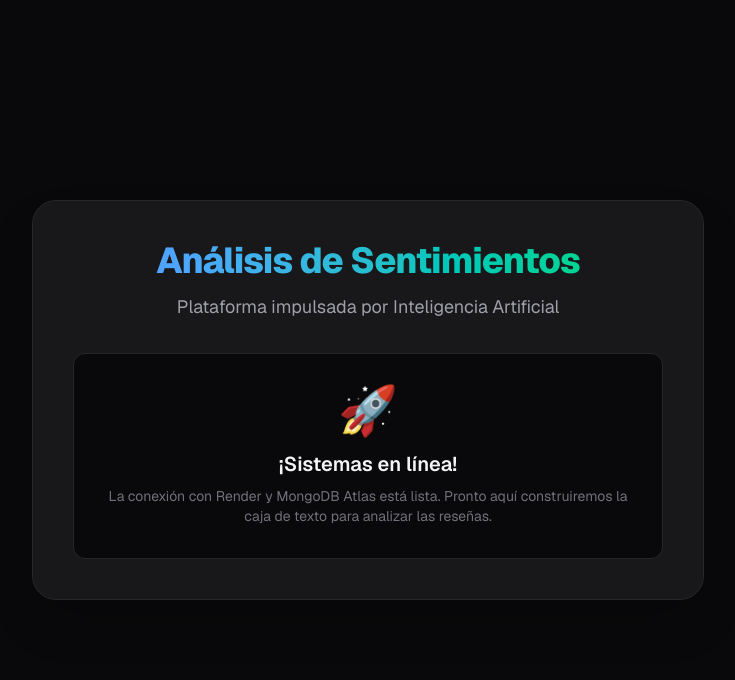
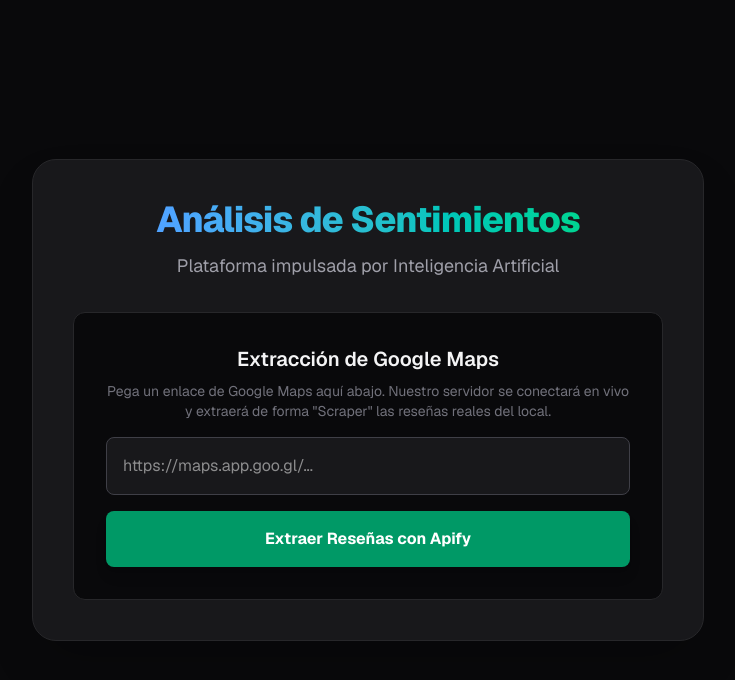
Before and after one commit to Matiasdiaz-sa/Proyecto, a Next.js app in the folder frontend/: page / in a window 1280 px wide. Shown: the top 680 px of the page, without its empty margins (272-1007 px from the left). Built offline with nearby package versions, Linux system fonts and the light colour scheme.

Commit message:
Adds Scraper test UI to frontend

```diff
--- a/frontend/src/app/page.tsx
+++ b/frontend/src/app/page.tsx
@@ -1,4 +1,32 @@
+"use client";
+import { useState } from "react";
+
 export default function Home() {
+  const [url, setUrl] = useState("");
+  const [loading, setLoading] = useState(false);
+  const [result, setResult] = useState<any>(null);
+
+  const testScraper = async () => {
+    if (!url) return;
+    setLoading(true);
+    setResult(null);
+    try {
+      // Reemplaza dobles barras al final si existieran
+      const apiUrl = process.env.NEXT_PUBLIC_API_URL?.replace(/\/+$/, "") || "http://localhost:8000/api/v1";
+      const res = await fetch(`${apiUrl}/reviews/scrape`, {
+        method: "POST",
+        headers: { "Content-Type": "application/json" },
+        body: JSON.stringify({ url, limit: 5 }) // Extraemos 5 para probar rápido
+      });
+      const data = await res.json();
+      setResult(data);
+    } catch (e: any) {
+      setResult({ error: e.message });
+    } finally {
+      setLoading(false);
+    }
+  };
+
   return (
     <div className="min-h-screen bg-zinc-950 flex flex-col items-center justify-center font-sans text-zinc-100 p-6">
       <div className="max-w-2xl w-full flex flex-col items-center space-y-8 bg-zinc-900 border border-zinc-800 rounded-3xl p-10 shadow-2xl">
@@ -13,15 +41,37 @@ export default function Home() {
           </p>
         </div>
 
-        {/* Placeholder para la App */}
-        <div className="w-full bg-zinc-950 rounded-xl p-8 border border-zinc-800 text-center">
-          <span className="text-5xl mb-4 block">🚀</span>
-          <h2 className="text-xl font-semibold mb-2">¡Sistemas en línea!</h2>
-          <p className="text-zinc-500 text-sm">
-            La conexión con Render y MongoDB Atlas está lista.
-            Pronto aquí construiremos la caja de texto para analizar las reseñas.
+        {/* Input UI */}
+        <div className="w-full bg-zinc-950 rounded-xl p-8 border border-zinc-800 flex flex-col space-y-4">
+          <h2 className="text-xl font-semibold mb-2 text-center">Extracción de Google Maps</h2>
+          <p className="text-zinc-500 text-sm text-center mb-4">
+            Pega un enlace de Google Maps aquí abajo. Nuestro servidor se conectará en vivo y extraerá de forma "Scraper" las reseñas reales del local.
           </p>
+          <input
+            type="text"
+            className="w-full bg-zinc-900 text-white p-4 rounded-lg outline-none border border-zinc-700 focus:border-blue-500 transition-colors"
+            placeholder="https://maps.app.goo.gl/..."
+            value={url}
+            onChange={(e) => setUrl(e.target.value)}
+          />
+          <button
+            className={`w-full p-4 rounded-lg font-bold shadow-lg transition-all ${loading ? "bg-zinc-800 text-zinc-500 cursor-not-allowed" : "bg-emerald-600 hover:bg-emerald-500 text-white"}`}
+            onClick={testScraper}
+            disabled={loading}
+          >
+            {loading ? "Infiltrando bot en Google Maps (Espere 20s)..." : "Extraer Reseñas con Apify"}
+          </button>
         </div>
+
+        {/* Resultados */}
+        {result && (
+          <div className="w-full bg-zinc-950 rounded-xl p-6 border border-zinc-800 overflow-hidden">
+            <h3 className="font-semibold text-emerald-400 mb-2">📋 Respuesta recibida en JSON:</h3>
+            <pre className="bg-zinc-900 p-4 rounded-lg text-xs text-zinc-300 overflow-auto max-h-96 custom-scrollbar whitespace-pre-wrap">
+              {JSON.stringify(result, null, 2)}
+            </pre>
+          </div>
+        )}
 
       </div>
     </div>
```
